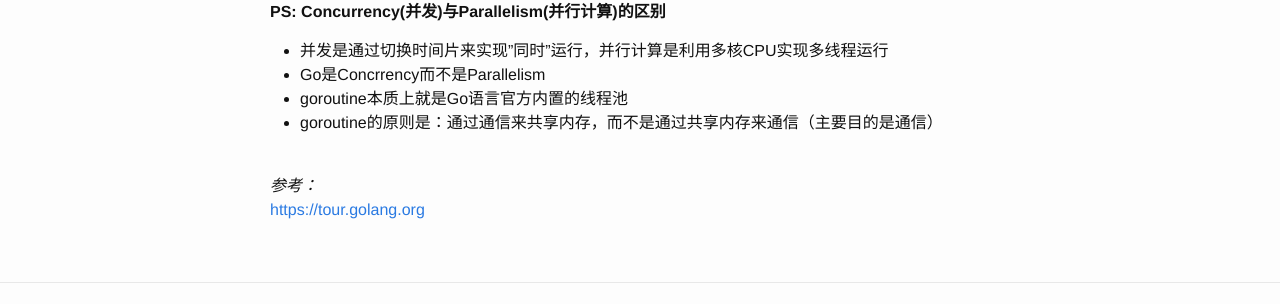
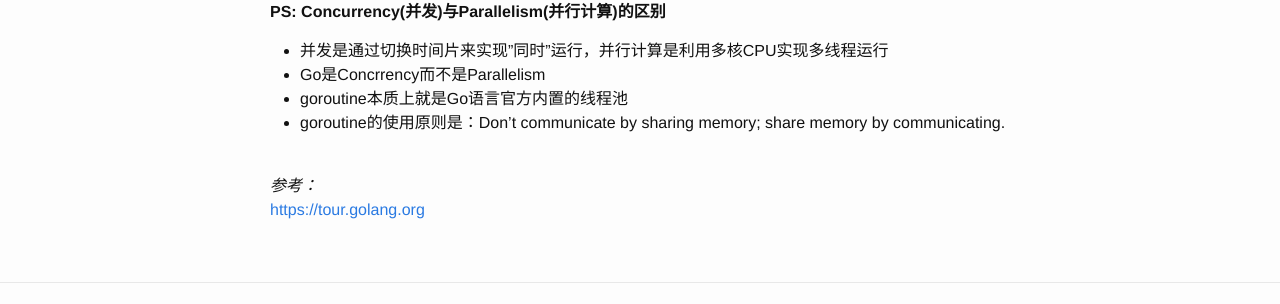
Before and after one commit to CodeHunter2006/CodeHunter2006.github.io, a Jekyll site: the page built from _posts/2019-05-31-Go.md, in a window 1280 px wide. Shown: the part 1233-1537 px from the top of the page. Built offline with Jekyll 4.4.1, drawn with Linux system fonts in a browser that asks for light colours.

Commit message:
修正描述。

```diff
--- a/_posts/2019-05-31-Go.md
+++ b/_posts/2019-05-31-Go.md
@@ -40,7 +40,7 @@ tags: Go
 * 并发是通过切换时间片来实现"同时"运行，并行计算是利用多核CPU实现多线程运行
 * Go是Concrrency而不是Parallelism
 * goroutine本质上就是Go语言官方内置的线程池
-* goroutine的原则是：通过通信来共享内存，而不是通过共享内存来通信（主要目的是通信）
+* goroutine的使用原则是：Don't communicate by sharing memory; share memory by communicating.
 
 
 <br/>
```
Also changed, not shown: _posts/2019-05-30-Why Go.md (+1 -1 lines).
